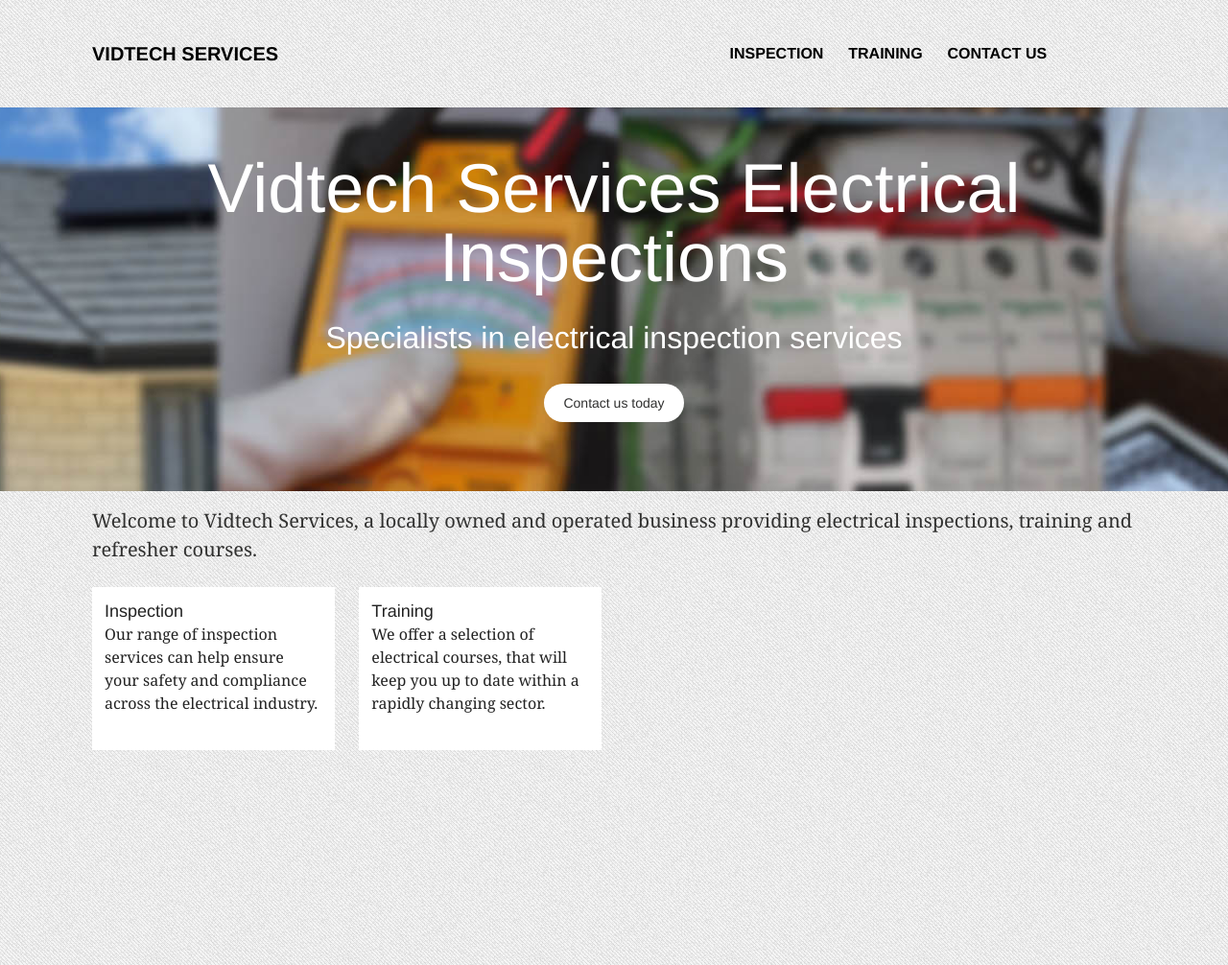
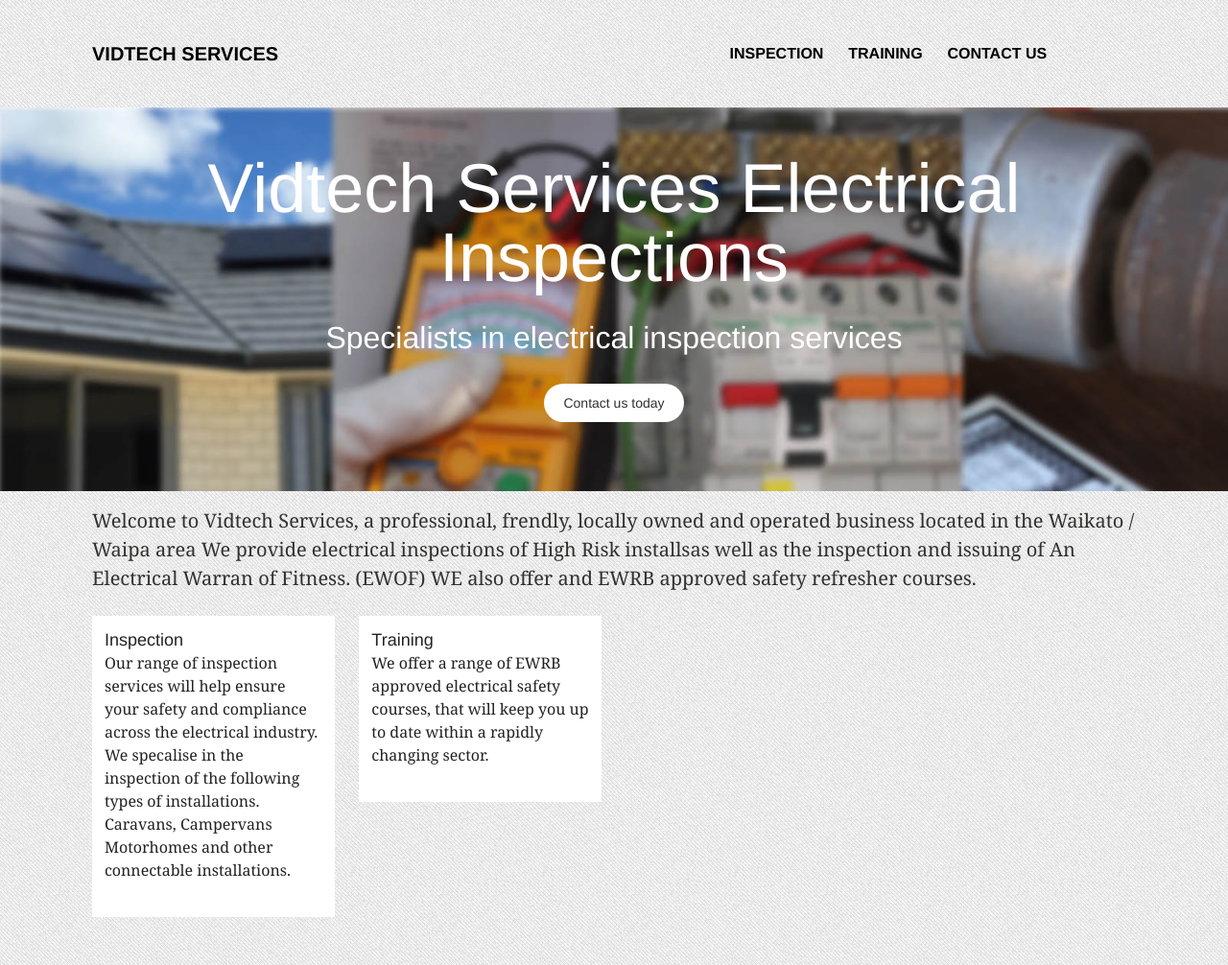
Before and after one commit to DarrenHobern/limerice, a Jekyll site: the page built from index.md, in a window 1280 px wide. Shown: the whole page at 96% size. Built offline with Jekyll 4.4.1, drawn with Linux system fonts in a browser that asks for light colours.

Commit message:
Changes to  wording of first page

```diff
--- a/index.md
+++ b/index.md
@@ -7,21 +7,26 @@ permalink: /
 image:
   feature: front-1600x800.jpg
 ---
-Welcome to Vidtech Services, a locally owned and operated business providing electrical inspections, training and refresher courses.
+Welcome to Vidtech Services, a professional, frendly, locally owned and operated business located in the Waikato / Waipa area
+We provide electrical inspections of High Risk installsas well as the inspection and issuing of An Electrical Warran of Fitness. (EWOF)
+WE also offer and EWRB approved safety refresher courses.
 
 <div class="tiles">
 
   <div class="tile">
     <a href="/inspection">
       <h2 class="post-title">Inspection</h2>
-      <p class="post-excerpt">Our range of inspection services can help ensure your safety and compliance across the electrical industry.</p>
+      <p class="post-excerpt">Our range of inspection services will help ensure your safety and compliance across the electrical industry.
+        We specalise in the inspection of the following types of installations.  Caravans, Campervans Motorhomes and other connectable installations.
+    </p>
     </a>
   </div><!-- /.tile -->
 
   <div class="tile">
     <a href="/courses">
       <h2 class="post-title">Training</h2>
-      <p class="post-excerpt">We offer a selection of electrical courses, that will keep you up to date within a rapidly changing sector. </p>
+      <p class="post-excerpt">We offer a range of EWRB approved electrical safety courses, that will keep you up to date within a rapidly changing sector.
+    </p>
     </a>
   </div><!-- /.tile -->
 
```
